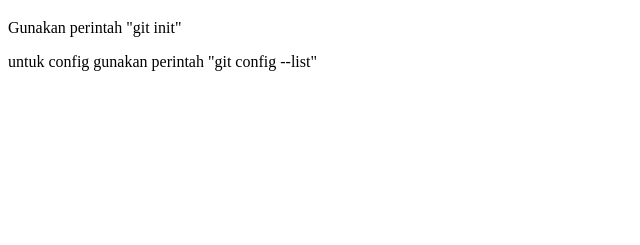
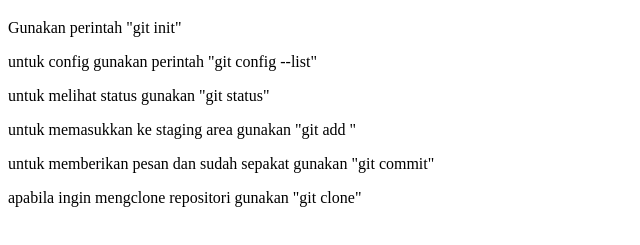
Before and after one commit to JINAN27/Perintah-Dasar-Git, a plain HTML site: page index.html in a window 1280 px wide. Shown: the part 61-306 px from the top of the page, without its empty margins (0-640 px from the left). Drawn offline with Linux system fonts and the light colour scheme.

Commit message:
untuk add commit clone

```diff
--- a/index.html
+++ b/index.html
@@ -11,6 +11,12 @@
     <h1>Inisialisasi Git</h1>
     <p>Gunakan perintah "git init"</p>
     <p>untuk config gunakan perintah "git config --list"</p>
+    <p>untuk melihat status gunakan "git status"</p>
+    <p>untuk memasukkan ke staging area gunakan "git add "</p>
+    <p>untuk memberikan pesan dan sudah sepakat gunakan "git commit"</p>
+    <p>apabila ingin mengclone repositori gunakan "git clone"</p>
+
+
   </header>
 </body>
 </html>
```
